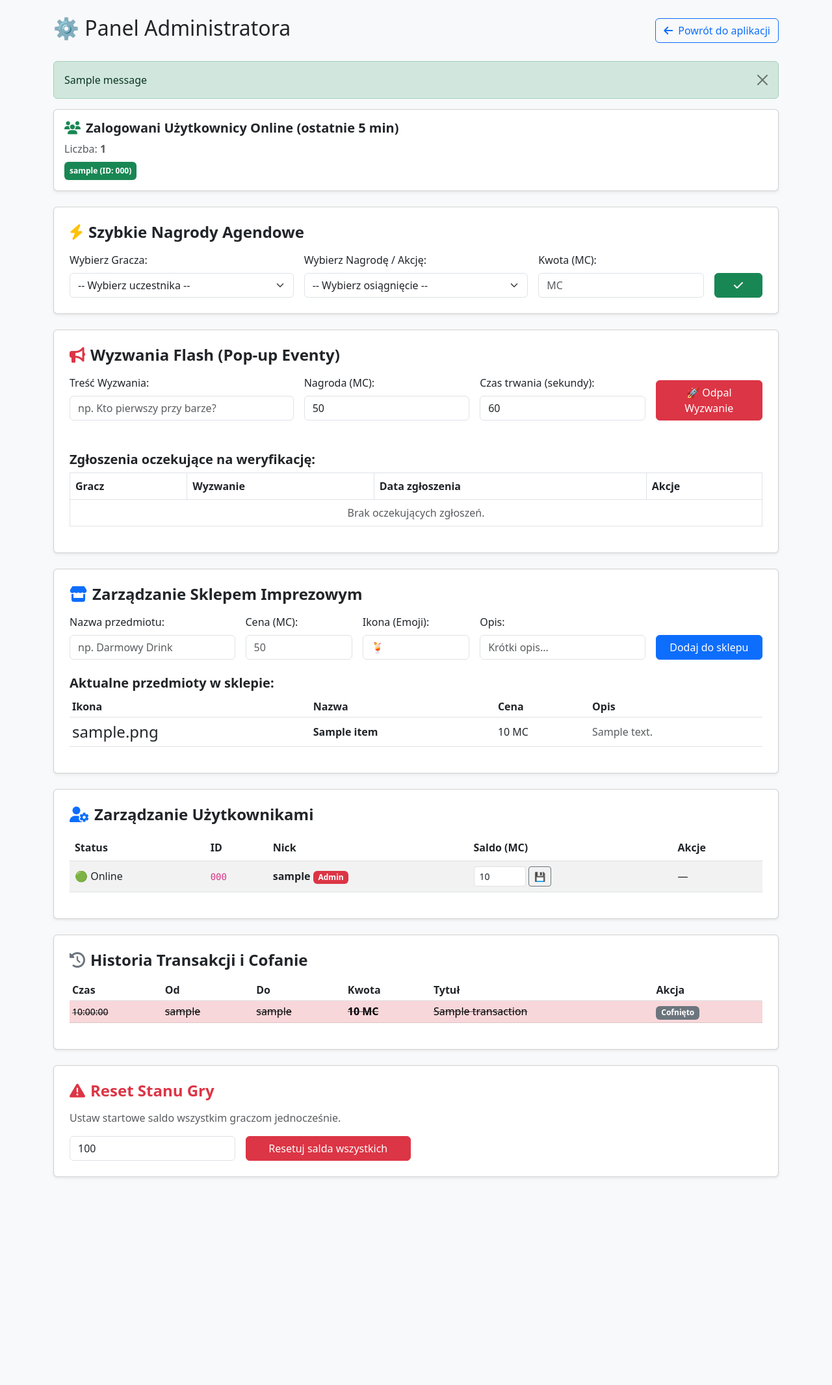
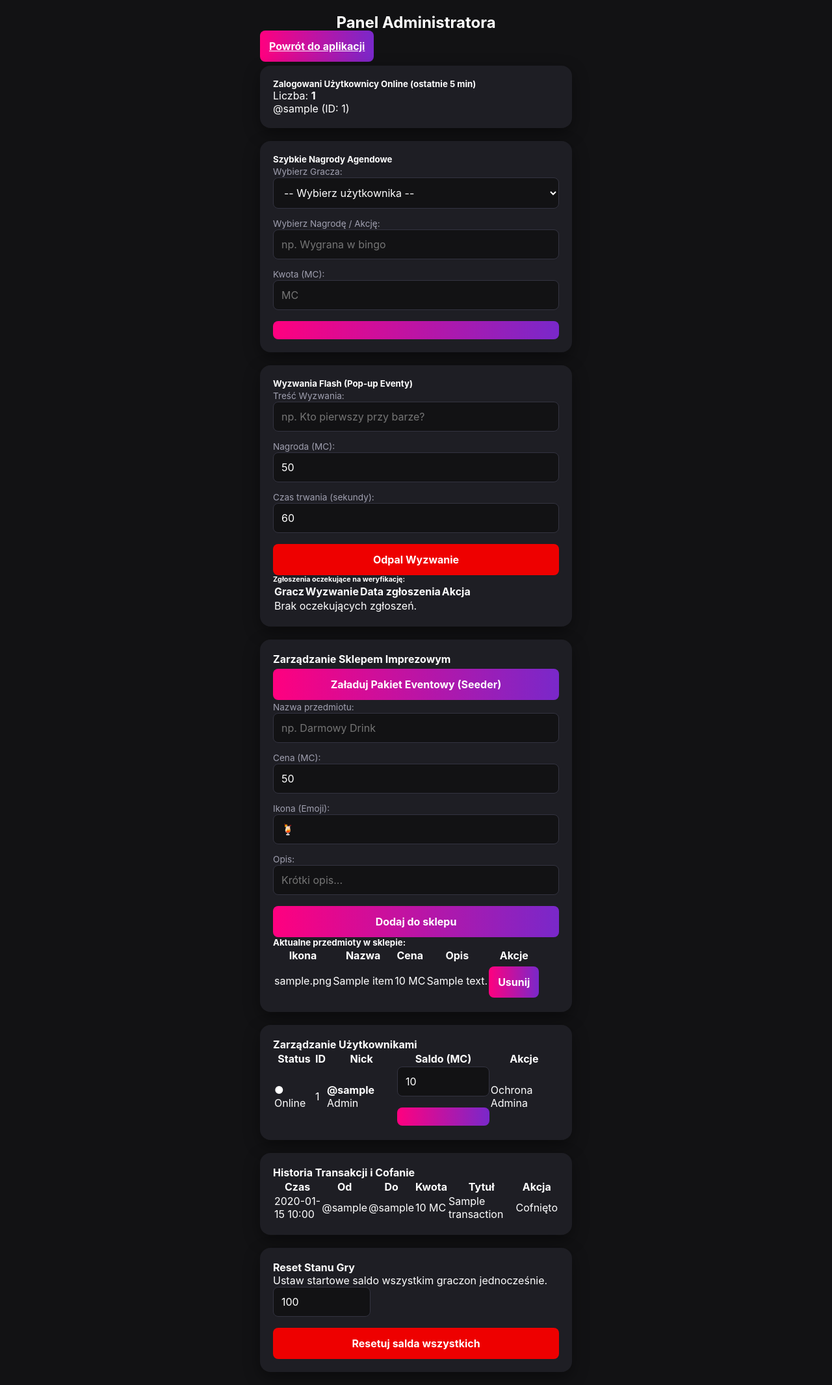
Before and after one commit to dudsoninho/party-app, a Flask app: page /admin/ in a window 1280 px wide. Shown: the whole page at 65% size. Before the commit the page ends 1812 px from the top, so only its background shows below. Run offline with Flask 3, Linux system fonts and the light colour scheme; the visitor is signed in with stand-in values (Sample User, id 1); tables that the repository leaves empty hold one stand-in row (values such as "Sample post"); one stand-in notice (Sample message) is shown.

Commit message:
Przywrócenie szablonu admin.html i dodanie przycisku seedera sklepu

```diff
--- a/templates/admin.html
+++ b/templates/admin.html
@@ -1,200 +1,169 @@
-<!DOCTYPE html>
-<html lang="pl">
-<head>
-    <meta charset="UTF-8">
-    <title>Panel Administratora - MotylCoin</title>
-    <link href="https://cdn.jsdelivr.net/npm/bootstrap@5.3.0/dist/css/bootstrap.min.css" rel="stylesheet">
-    <link rel="stylesheet" href="https://cdnjs.cloudflare.com/ajax/libs/font-awesome/6.4.0/css/all.min.css">
-</head>
-<body class="bg-light">
-    <div class="container my-4">
+{% extends "base.html" %}
 
-        <!-- NAGŁÓWEK I POWRÓT -->
+{% block content %}
+<div class="container py-4">
+    <!-- NAGŁÓWEK -->
     <div class="d-flex justify-content-between align-items-center mb-4">
-            <h2>⚙️ Panel Administratora</h2>
-            <a href="{{ url_for('main.index') }}" class="btn btn-outline-primary"><i class="fa-solid fa-arrow-left me-2"></i>Powrót do aplikacji</a>
+        <h2 class="fw-bold"><i class="fa-solid fa-user-shield text-danger me-2"></i>Panel Administratora</h2>
+        <a href="{{ url_for('main.index') }}" class="btn btn-outline-primary fw-bold"><i class="fa-solid fa-arrow-left me-2"></i>Powrót do aplikacji</a>
     </div>
 
-        <!-- FLASH MESSAGES -->
-        {% with messages = get_flashed_messages(with_categories=true) %}
-            {% if messages %}
-                {% for category, message in messages %}
-                    <div class="alert alert-{{ category }} alert-dismissible fade show" role="alert">
-                        {{ message }}
-                        <button type="button" class="btn-close" data-bs-dismiss="alert" aria-label="Close"></button>
-                    </div>
-                {% endfor %}
-            {% endif %}
-        {% endwith %}
-
-        <!-- ONLINE USERS -->
-        <div class="card shadow-sm p-3 mb-4">
+    <!-- ZALOGOWANI ONLINE -->
+    <div class="card shadow-sm p-4 mb-4">
         <h5 class="fw-bold"><i class="fa-solid fa-users text-success me-2"></i>Zalogowani Użytkownicy Online (ostatnie 5 min)</h5>
-            <p class="text-muted mb-2">Liczba: <strong>{{ online_users|length if online_users else 0 }}</strong></p>
-            {% if online_users %}
-                <div class="d-flex flex-wrap gap-2">
+        <p class="text-muted mb-2">Liczba: <strong>{{ online_users|length }}</strong></p>
+        <div>
             {% for u in online_users %}
-                        <span class="badge bg-success p-2">{{ u.username }} (ID: {{ u.user_code }})</span>
+                <span class="badge bg-success me-1 p-2">@{{ u.username }} (ID: {{ u.id }})</span>
+            {% else %}
+                <span class="text-muted">Brak aktywnych użytkowników online.</span>
             {% endfor %}
         </div>
-            {% else %}
-                <span class="text-muted">Brak aktywnych użytkowników online.</span>
-            {% endif %}
     </div>
 
     <!-- SZYBKIE NAGRODY AGENDOWE -->
     <div class="card shadow-sm p-4 mb-4">
-            <h4 class="fw-bold mb-3"><i class="fa-solid fa-bolt text-warning me-2"></i>Szybkie Nagrody Agendowe</h4>
-            <form action="{{ url_for('admin.quick_reward') }}" method="POST">
-                <div class="row g-3">
+        <h5 class="fw-bold text-success mb-3"><i class="fa-solid fa-bolt me-2"></i>Szybkie Nagrody Agendowe</h5>
+        <form action="{{ url_for('admin.quick_reward') }}" method="POST" class="row g-3">
             <div class="col-md-4">
-                        <label class="form-label">Wybierz Gracza:</label>
+                <label class="form-label fw-bold">Wybierz Gracza:</label>
                 <select name="user_id" class="form-select" required>
-                            <option value="">-- Wybierz uczestnika --</option>
+                    <option value="" disabled selected>-- Wybierz użytkownika --</option>
                     {% for u in users %}
-                            <option value="{{ u.id }}">{{ u.username }} (ID: {{ u.user_code }})</option>
+                        <option value="{{ u.id }}">{{ u.username }} (ID: {{ u.id }})</option>
                     {% endfor %}
                 </select>
             </div>
             <div class="col-md-4">
-                        <label class="form-label">Wybierz Nagrodę / Akcję:</label>
-                        <select name="title" id="reward-preset" class="form-select" onchange="updateRewardAmount(this)" required>
-                            <option value="" data-amount="0">-- Wybierz osiągnięcie --</option>
-                            <optgroup label="Kahoot">
-                                <option value="Kahoot: 1. miejsce" data-amount="150">Kahoot: 1. miejsce (+150 MC)</option>
-                                <option value="Kahoot: 2. miejsce" data-amount="100">Kahoot: 2. miejsce (+100 MC)</option>
-                                <option value="Kahoot: 3. miejsce" data-amount="50">Kahoot: 3. miejsce (+50 MC)</option>
-                                <option value="Kahoot: Udział" data-amount="20">Kahoot: Udział (+20 MC)</option>
-                            </optgroup>
-                            <optgroup label="Siatkówka">
-                                <option value="Siatkówka: Wygrani" data-amount="50">Siatkówka: Wygrani (+50 MC)</option>
-                                <option value="Siatkówka: MVP" data-amount="30">Siatkówka: MVP (+30 MC)</option>
-                            </optgroup>
-                            <optgroup label="Odznaki / Parkiet">
-                                <option value="Odznaka: Pustynny Jastrząb" data-amount="30">Pustynny Jastrząb (+30 MC)</option>
-                                <option value="Odznaka: Sommelier" data-amount="20">Sommelier (+20 MC)</option>
-                                <option value="Odznaka: Parkietowy Banger" data-amount="30">Parkietowy Banger (+30 MC)</option>
-                                <option value="Odznaka: Król Parkietu" data-amount="50">Król Parkietu (+50 MC)</option>
-                            </optgroup>
-                        </select>
+                <label class="form-label fw-bold">Wybierz Nagrodę / Akcję:</label>
+                <input type="text" name="title" class="form-control" placeholder="np. Wygrana w bingo" required>
             </div>
             <div class="col-md-3">
-                        <label class="form-label">Kwota (MC):</label>
-                        <input type="number" id="reward-amount" name="amount" class="form-control" placeholder="MC" required>
+                <label class="form-label fw-bold">Kwota (MC):</label>
+                <input type="number" name="amount" class="form-control" placeholder="MC" required>
             </div>
             <div class="col-md-1 d-flex align-items-end">
-                        <button type="submit" class="btn btn-success w-100 fw-bold" title="Przyznaj"><i class="fa-solid fa-check"></i></button>
-                    </div>
+                <button type="submit" class="btn btn-success w-100 fw-bold"><i class="fa-solid fa-check"></i></button>
             </div>
         </form>
     </div>
 
-        <!-- WYZWANIA FLASH (POP-UP EVENTY) -->
+    <!-- WYZWANIA FLASH -->
     <div class="card shadow-sm p-4 mb-4">
-            <h4 class="fw-bold mb-3"><i class="fa-solid fa-bullhorn text-danger me-2"></i>Wyzwania Flash (Pop-up Eventy)</h4>
+        <h5 class="fw-bold text-danger mb-3"><i class="fa-solid fa-bullhorn me-2"></i>Wyzwania Flash (Pop-up Eventy)</h5>
         <form action="{{ url_for('admin.create_quest') }}" method="POST" class="row g-3 mb-4">
             <div class="col-md-4">
-                    <label class="form-label">Treść Wyzwania:</label>
+                <label class="form-label fw-bold">Treść Wyzwania:</label>
                 <input type="text" name="title" class="form-control" placeholder="np. Kto pierwszy przy barze?" required>
             </div>
             <div class="col-md-3">
-                    <label class="form-label">Nagroda (MC):</label>
-                    <input type="number" name="reward" value="50" class="form-control" required>
+                <label class="form-label fw-bold">Nagroda (MC):</label>
+                <input type="number" name="reward" class="form-control" value="50" required>
             </div>
             <div class="col-md-3">
-                    <label class="form-label">Czas trwania (sekundy):</label>
-                    <input type="number" name="duration" value="60" class="form-control" required>
+                <label class="form-label fw-bold">Czas trwania (sekundy):</label>
+                <input type="number" name="duration" class="form-control" value="60" required>
             </div>
             <div class="col-md-2 d-flex align-items-end">
-                    <button type="submit" class="btn btn-danger w-100">🚀 Odpal Wyzwanie</button>
+                <button type="submit" class="btn btn-danger w-100 fw-bold"><i class="fa-solid fa-paper-plane me-1"></i> Odpal Wyzwanie</button>
             </div>
         </form>
 
-            <h5 class="fw-bold mt-4">Zgłoszenia oczekujące na weryfikację:</h5>
+        <h6 class="fw-bold mt-3">Zgłoszenia oczekujące na weryfikację:</h6>
         <div class="table-responsive">
-                <table class="table table-bordered align-middle">
+            <table class="table table-hover align-middle">
                 <thead>
                     <tr>
                         <th>Gracz</th>
                         <th>Wyzwanie</th>
                         <th>Data zgłoszenia</th>
-                            <th>Akcje</th>
+                        <th>Akcja</th>
                     </tr>
                 </thead>
                 <tbody>
-                        {% if pending_submissions %}
                     {% for sub in pending_submissions %}
                     <tr>
-                                <td><strong>{{ sub.user.username }}</strong> (ID: {{ sub.user.user_code }})</td>
+                        <td><strong>{{ sub.user.username }}</strong></td>
                         <td>{{ sub.quest.title }}</td>
-                                <td>{{ sub.created_at.strftime('%H:%M:%S') }}</td>
+                        <td>{{ sub.created_at.strftime('%Y-%m-%d %H:%M') }}</td>
                         <td>
                             <form action="{{ url_for('admin.review_submission', sub_id=sub.id, action='approve') }}" method="POST" class="d-inline">
-                                        <button type="submit" class="btn btn-sm btn-success">Zatwierdź (+{{ sub.quest.reward }} MC)</button>
+                                <button type="submit" class="btn btn-sm btn-success fw-bold me-1">Zatwierdź</button>
                             </form>
                             <form action="{{ url_for('admin.review_submission', sub_id=sub.id, action='reject') }}" method="POST" class="d-inline">
-                                        <button type="submit" class="btn btn-sm btn-outline-danger">Odrzuć</button>
+                                <button type="submit" class="btn btn-sm btn-outline-danger fw-bold">Odrzuć</button>
                             </form>
                         </td>
                     </tr>
-                            {% endfor %}
                     {% else %}
                     <tr>
-                                <td colspan="4" class="text-center text-muted">Brak oczekujących zgłoszeń.</td>
+                        <td colspan="4" class="text-center text-muted py-3">Brak oczekujących zgłoszeń.</td>
                     </tr>
-                        {% endif %}
+                    {% endfor %}
                 </tbody>
             </table>
         </div>
     </div>
 
-        <!-- ZARZĄDZANIE SKLEPEM -->
+    <!-- ZARZĄDZANIE SKLEPEM IMPREZOWYM -->
     <div class="card shadow-sm p-4 mb-4">
-            <h4 class="fw-bold mb-3"><i class="fa-solid fa-store text-primary me-2"></i>Zarządzanie Sklepem Imprezowym</h4>
+        <div class="d-flex justify-content-between align-items-center mb-3">
+            <h4 class="fw-bold mb-0"><i class="fa-solid fa-store text-primary me-2"></i>Zarządzanie Sklepem Imprezowym</h4>
+            <form action="{{ url_for('admin.seed_shop') }}" method="POST" onsubmit="return confirm('Załadować domyślny zestaw motylich przedmiotów?');">
+                <button type="submit" class="btn btn-warning fw-bold text-dark"><i class="fa-solid fa-wand-magic-sparkles me-2"></i>Załaduj Pakiet Eventowy (Seeder)</button>
+            </form>
+        </div>
+
         <form action="{{ url_for('admin.add_shop_item') }}" method="POST" class="row g-3 mb-4">
             <div class="col-md-3">
-                    <label class="form-label">Nazwa przedmiotu:</label>
+                <label class="form-label fw-bold">Nazwa przedmiotu:</label>
                 <input type="text" name="name" class="form-control" placeholder="np. Darmowy Drink" required>
             </div>
             <div class="col-md-2">
-                    <label class="form-label">Cena (MC):</label>
-                    <input type="number" name="price" class="form-control" placeholder="50" required>
+                <label class="form-label fw-bold">Cena (MC):</label>
+                <input type="number" name="price" class="form-control" value="50" required>
             </div>
             <div class="col-md-2">
-                    <label class="form-label">Ikona (Emoji):</label>
-                    <input type="text" name="icon" value="🍹" class="form-control">
+                <label class="form-label fw-bold">Ikona (Emoji):</label>
+                <input type="text" name="icon" class="form-control" value="🍹">
             </div>
             <div class="col-md-3">
-                    <label class="form-label">Opis:</label>
+                <label class="form-label fw-bold">Opis:</label>
                 <input type="text" name="description" class="form-control" placeholder="Krótki opis...">
             </div>
             <div class="col-md-2 d-flex align-items-end">
-                    <button type="submit" class="btn btn-primary w-100">Dodaj do sklepu</button>
+                <button type="submit" class="btn btn-primary w-100 fw-bold">Dodaj do sklepu</button>
             </div>
         </form>
 
-            <h5 class="fw-bold">Aktualne przedmioty w sklepie:</h5>
+        <h5 class="fw-bold mb-3">Aktualne przedmioty w sklepie:</h5>
         <div class="table-responsive">
-                <table class="table table-sm align-middle">
+            <table class="table table-hover align-middle">
                 <thead>
                     <tr>
                         <th>Ikona</th>
                         <th>Nazwa</th>
                         <th>Cena</th>
                         <th>Opis</th>
+                        <th>Akcje</th>
                     </tr>
                 </thead>
                 <tbody>
                     {% for item in items %}
                     <tr>
-                            <td><span style="font-size: 1.5rem;">{{ item.icon }}</span></td>
-                            <td><strong>{{ item.name }}</strong></td>
-                            <td>{{ item.price }} MC</td>
+                        <td class="fs-4">{{ item.icon }}</td>
+                        <td class="fw-bold">{{ item.name }}</td>
+                        <td><span class="badge bg-warning text-dark fs-6">{{ item.price }} MC</span></td>
                         <td class="text-muted">{{ item.description }}</td>
+                        <td>
+                            <form action="{{ url_for('admin.delete_shop_item', item_id=item.id) }}" method="POST" onsubmit="return confirm('Usunąć ten przedmiot?');">
+                                <button type="submit" class="btn btn-sm btn-outline-danger"><i class="fa-solid fa-trash"></i> Usunij</button>
+                            </form>
+                        </td>
                     </tr>
                     {% else %}
                     <tr>
-                            <td colspan="4" class="text-center text-muted">Brak przedmiotów w sklepie.</td>
+                        <td colspan="5" class="text-center text-muted py-3">Brak przedmiotów w sklepie.</td>
                     </tr>
                     {% endfor %}
                 </tbody>
@@ -204,9 +173,9 @@
 
     <!-- ZARZĄDZANIE UŻYTKOWNIKAMI -->
     <div class="card shadow-sm p-4 mb-4">
-            <h4 class="fw-bold mb-3"><i class="fa-solid fa-user-gear text-primary me-2"></i>Zarządzanie Użytkownikami</h4>
+        <h4 class="fw-bold mb-3"><i class="fa-solid fa-users-gear text-primary me-2"></i>Zarządzanie Użytkownikami</h4>
         <div class="table-responsive">
-                <table class="table table-striped align-middle">
+            <table class="table table-hover align-middle">
                 <thead>
                     <tr>
                         <th>Status</th>
@@ -220,29 +189,32 @@
                     {% for u in users %}
                     <tr>
                         <td>
-                                {% if u in online_users %} 🟢 Online {% else %} ⚪ Offline {% endif %}
+                            {% if u in online_users %}
+                                <span class="badge bg-success">● Online</span>
+                            {% else %}
+                                <span class="badge bg-secondary">○ Offline</span>
+                            {% endif %}
                         </td>
-                            <td><code>{{ u.user_code }}</code></td>
-                            <td><strong>{{ u.username }}</strong> {% if u.is_admin %}<span class="badge bg-danger">Admin</span>{% endif %}</td>
+                        <td>{{ u.id }}</td>
                         <td>
-                                <form action="{{ url_for('admin.set_balance', user_id=u.id) }}" method="POST" class="d-inline-flex">
-                                    <input type="number" name="balance" value="{{ u.balance }}" class="form-control form-control-sm me-1" style="width: 80px;" required>
-                                    <button type="submit" class="btn btn-sm btn-outline-secondary" title="Zmień saldo">💾</button>
+                            <strong>@{{ u.username }}</strong>
+                            {% if u.is_admin == 1 %}<span class="badge bg-danger ms-1">Admin</span>{% endif %}
+                        </td>
+                        <td>
+                            <form action="{{ url_for('admin.set_balance', user_id=u.id) }}" method="POST" class="d-flex align-items-center gap-2" style="max-width: 200px;">
+                                <input type="number" name="balance" class="form-control form-control-sm" value="{{ u.balance }}">
+                                <button type="submit" class="btn btn-sm btn-outline-secondary" title="Zapisz saldo"><i class="fa-solid fa-floppy-disk"></i></button>
                             </form>
                         </td>
                         <td>
-                                {% if not u.is_admin %}
-                                <form action="{{ url_for('admin.delete_user', user_id=u.id) }}" method="POST" class="d-inline" onsubmit="return confirm('Na pewno usunąć użytkownika?');">
-                                    <button type="submit" class="btn btn-sm btn-outline-danger" title="Usuń użytkownika"><i class="fa-solid fa-trash"></i></button>
+                            {% if u.is_admin != 1 %}
+                            <form action="{{ url_for('admin.delete_user', user_id=u.id) }}" method="POST" onsubmit="return confirm('Czy na pewno chcesz usunąć gracza {{ u.username }}?');" class="d-inline">
+                                <button type="submit" class="btn btn-sm btn-outline-danger"><i class="fa-solid fa-user-minus"></i> Usunij</button>
                             </form>
                             {% else %}
-                                —
+                            <span class="text-muted small">Ochrona Admina</span>
                             {% endif %}
                         </td>
-                        </tr>
-                        {% else %}
-                        <tr>
-                            <td colspan="5" class="text-center text-muted">Brak zarejestrowanych użytkowników.</td>
                     </tr>
                     {% endfor %}
                 </tbody>
@@ -250,11 +222,11 @@
         </div>
     </div>
 
-        <!-- HISTORIA TRANSAKCJI I COFANIE -->
+    <!-- HISTORIA TRANSAKCJI -->
     <div class="card shadow-sm p-4 mb-4">
-            <h4 class="fw-bold mb-3"><i class="fa-solid fa-history text-secondary me-2"></i>Historia Transakcji i Cofanie</h4>
-            <div class="table-responsive" style="max-height: 300px; overflow-y: auto;">
-                <table class="table table-sm align-middle">
+        <h4 class="fw-bold mb-3"><i class="fa-solid fa-history text-primary me-2"></i>Historia Transakcji i Cofanie</h4>
+        <div class="table-responsive">
+            <table class="table table-hover align-middle">
                 <thead>
                     <tr>
                         <th>Czas</th>
@@ -267,16 +239,16 @@
                 </thead>
                 <tbody>
                     {% for tx in transactions %}
-                        <tr {% if tx.is_reverted %}class="table-danger text-decoration-line-through text-muted"{% endif %}>
-                            <td><small>{{ tx.timestamp.strftime('%H:%M:%S') }}</small></td>
-                            <td>{{ tx.sender.username if tx.sender else 'System' }}</td>
-                            <td>{{ tx.receiver.username if tx.receiver else 'Sklep' }}</td>
-                            <td><strong>{{ tx.amount }} MC</strong></td>
-                            <td>{{ tx.title }}</td>
+                    <tr class="{% if tx.is_reverted %}table-secondary text-decoration-line-through{% endif %}">
+                        <td class="small">{{ tx.timestamp.strftime('%Y-%m-%d %H:%M') }}</td>
+                        <td>@{{ tx.sender.username }}</td>
+                        <td>@{{ tx.receiver.username }}</td>
+                        <td class="fw-bold">{{ tx.amount }} MC</td>
+                        <td>{{ tx.title or '-' }}</td>
                         <td>
                             {% if not tx.is_reverted %}
-                                <form action="{{ url_for('admin.revert_transaction', tx_id=tx.id) }}" method="POST" onsubmit="return confirm('Czy na pewno chcesz cofnąć tę transakcję? Monety wrócą do nadawcy.');">
-                                    <button type="submit" class="btn btn-sm btn-outline-warning">Cofnij</button>
+                            <form action="{{ url_for('admin.revert_transaction', tx_id=tx.id) }}" method="POST" onsubmit="return confirm('Cofnąć tę transakcję?');">
+                                <button type="submit" class="btn btn-sm btn-warning fw-bold"><i class="fa-solid fa-rotate-left"></i> Cofnij</button>
                             </form>
                             {% else %}
                             <span class="badge bg-secondary">Cofnięto</span>
@@ -285,7 +257,7 @@
                     </tr>
                     {% else %}
                     <tr>
-                            <td colspan="6" class="text-center text-muted">Brak transakcji w historii.</td>
+                        <td colspan="6" class="text-center text-muted py-3">Brak transakcji w historii.</td>
                     </tr>
                     {% endfor %}
                 </tbody>
@@ -294,28 +266,13 @@
     </div>
 
     <!-- RESET STANU GRY -->
-        <div class="card shadow-sm p-4">
-            <h4 class="fw-bold mb-3 text-danger"><i class="fa-solid fa-triangle-exclamation me-2"></i>Reset Stanu Gry</h4>
-            <p class="text-muted">Ustaw startowe saldo wszystkim graczom jednocześnie.</p>
-            <form action="{{ url_for('admin.reset_all') }}" method="POST" class="row g-3" onsubmit="return confirm('Czy na pewno chcesz zresetować salda WSZYSTKICH graczy?');">
-                <div class="col-md-3">
-                    <input type="number" name="amount" value="100" class="form-control" required>
-                </div>
-                <div class="col-md-3">
-                    <button type="submit" class="btn btn-danger w-100">Resetuj salda wszystkich</button>
-                </div>
+    <div class="card shadow-sm p-4 border-danger">
+        <h4 class="fw-bold text-danger mb-2"><i class="fa-solid fa-triangle-exclamation me-2"></i>Reset Stanu Gry</h4>
+        <p class="text-muted mb-3">Ustaw startowe saldo wszystkim graczon jednocześnie.</p>
+        <form action="{{ url_for('admin.reset_all') }}" method="POST" onsubmit="return confirm('Czy na pewno chcesz zresetować salda WSZYSTKICH graczy?');" class="d-flex gap-3 align-items-center">
+            <input type="number" name="amount" class="form-control" style="max-width: 150px;" value="100" min="0" required>
+            <button type="submit" class="btn btn-danger fw-bold"><i class="fa-solid fa-power-off me-2"></i>Resetuj salda wszystkich</button>
         </form>
     </div>
-
 </div>
-
-    <script src="https://cdn.jsdelivr.net/npm/bootstrap@5.3.0/dist/js/bootstrap.bundle.min.js"></script>
-    <script>
-    function updateRewardAmount(select) {
-        const selectedOption = select.options[select.selectedIndex];
-        const amount = selectedOption.getAttribute('data-amount');
-        document.getElementById('reward-amount').value = amount;
-    }
-    </script>
-</body>
-</html>
+{% endblock %}
```
Lines whose indentation alone changed are shown as unchanged.
